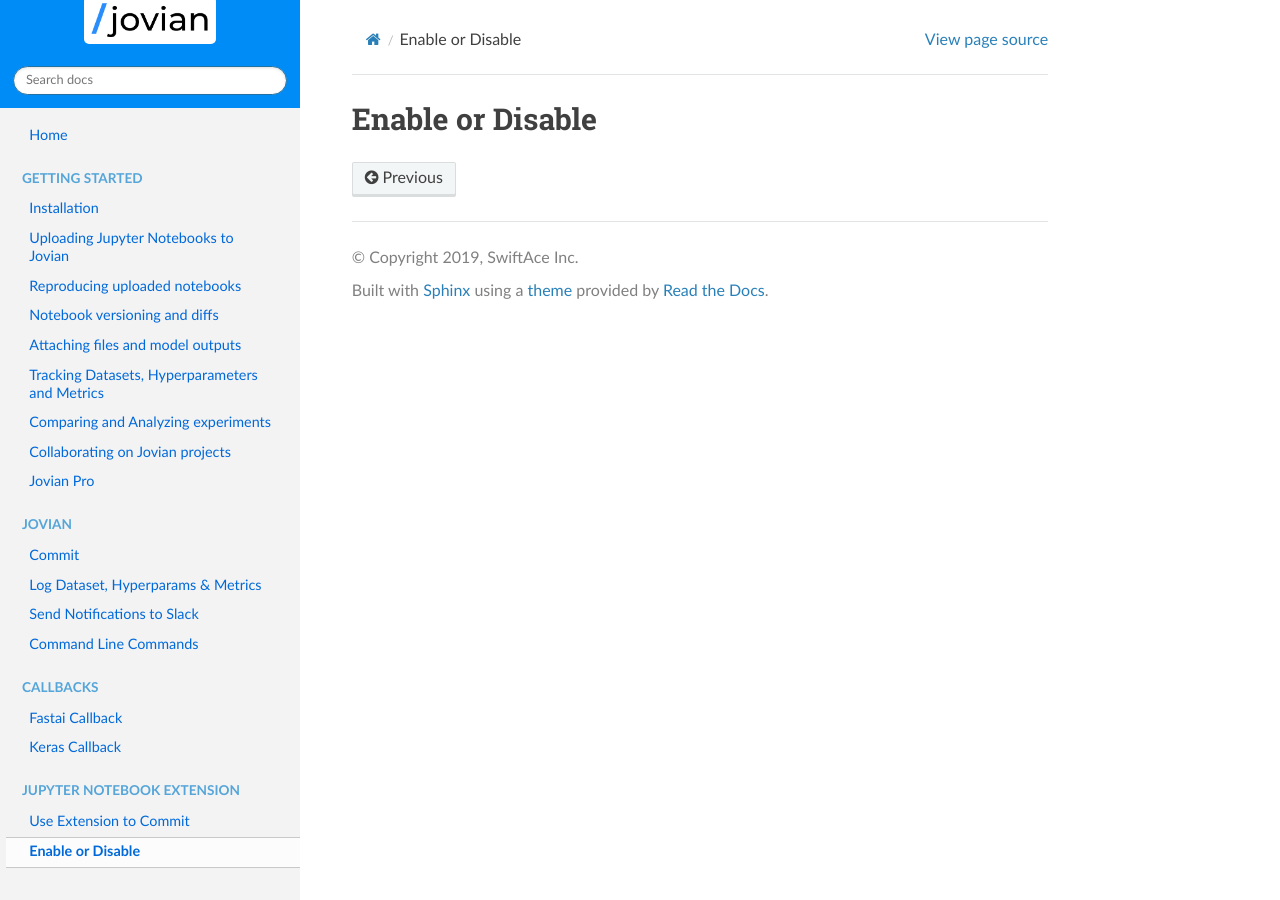
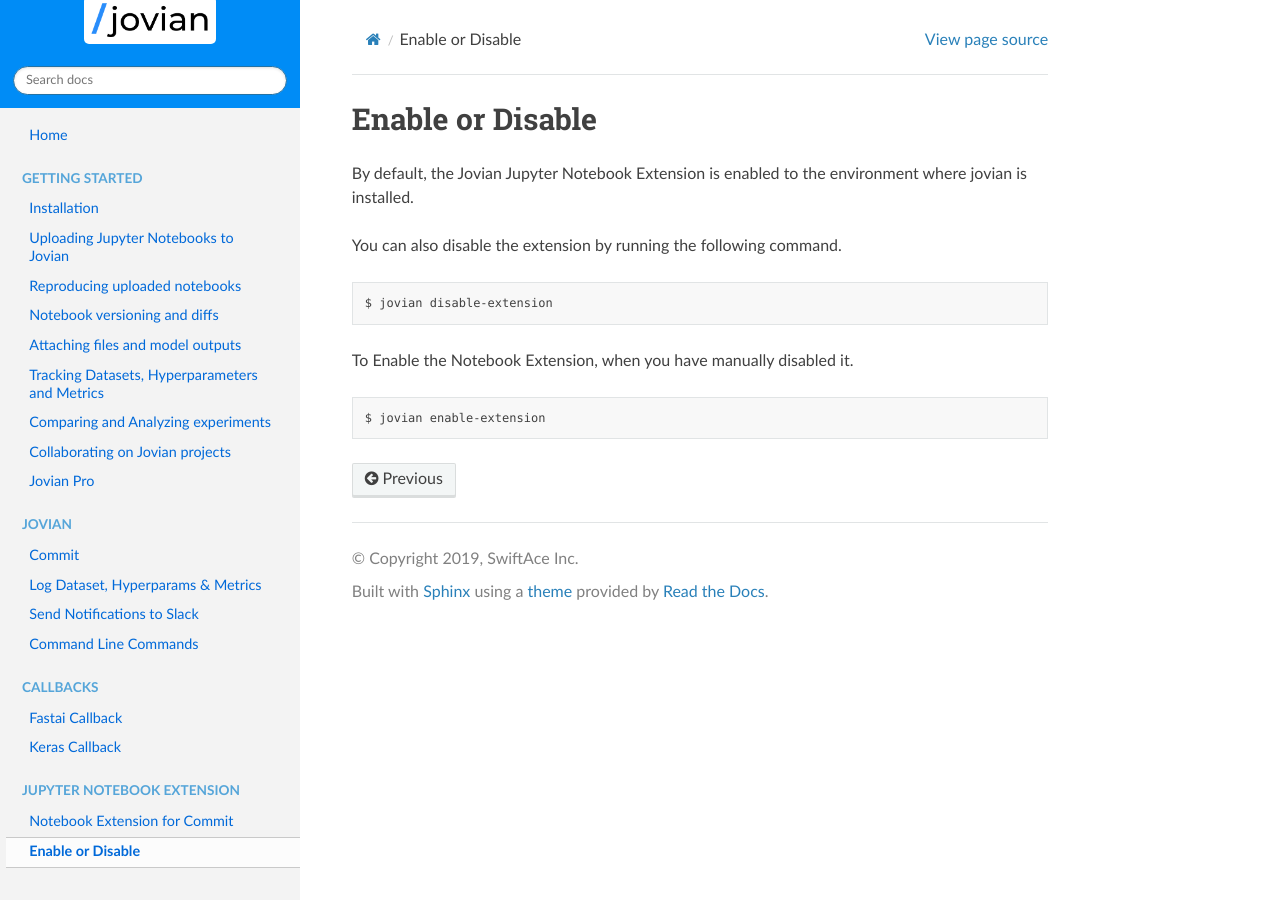
Before and after one commit to JovianHQ/jovian-py, a Sphinx documentation site: the page built from docs/nbext/disable.md, in a window 1280 px wide. Built offline with Sphinx 7.4.7 and the Read the Docs theme 2.0.0, drawn with Linux system fonts in a browser that asks for light colours.

Commit message:
Typos, Enable-Disable File

````diff
--- a/docs/nbext/disable.md
+++ b/docs/nbext/disable.md
@@ -1 +1,15 @@
 # Enable or Disable
+
+By default, the Jovian Jupyter Notebook Extension is enabled to the environment where jovian is installed.
+
+You can also disable the extension by running the following command.
+
+```
+$ jovian disable-extension
+```
+
+To Enable the Notebook Extension, when you have manually disabled it.
+
+```
+$ jovian enable-extension
+```
````
Also changed, not shown: docs/nbext/commit.md (+8 -15 lines).
